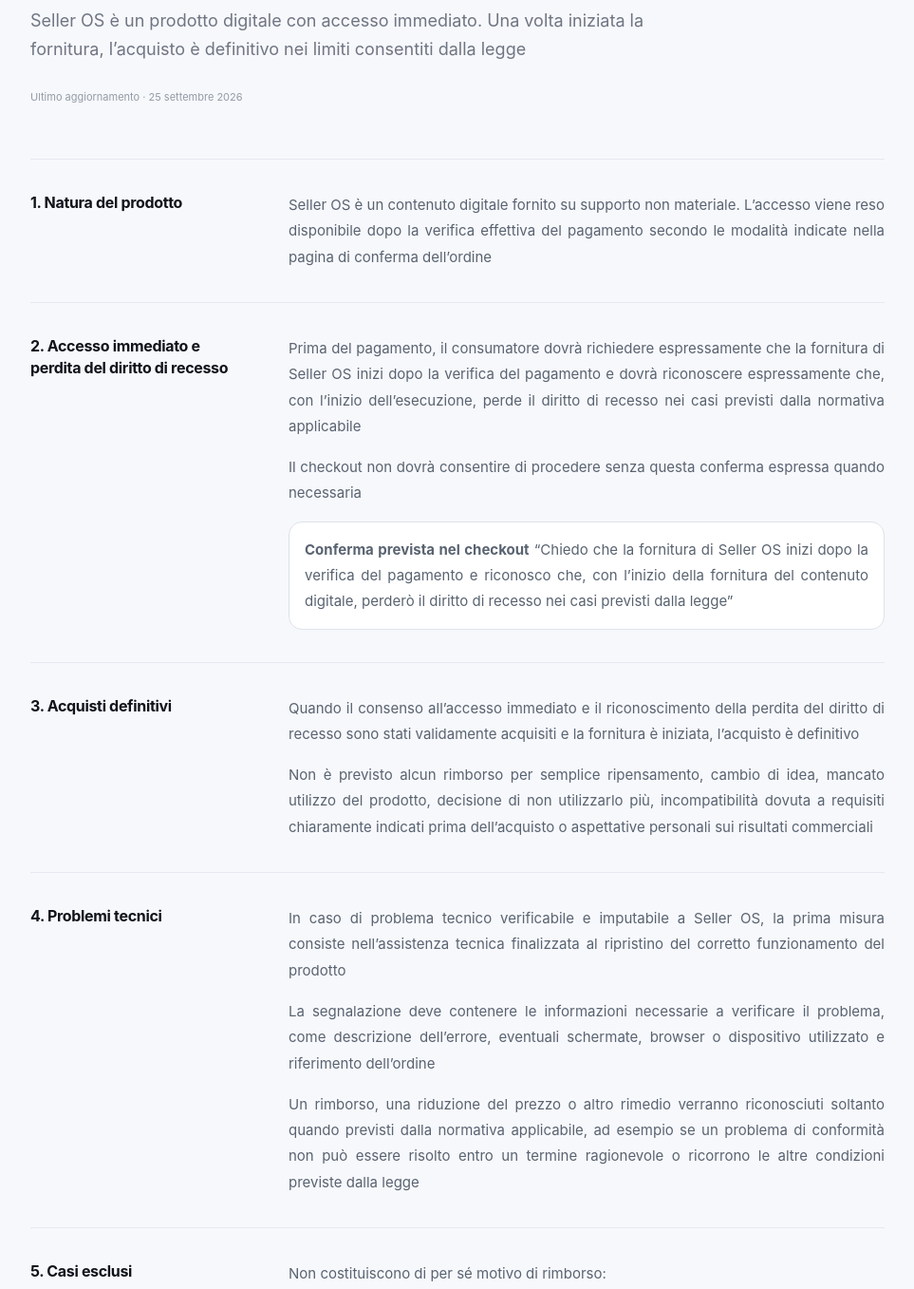
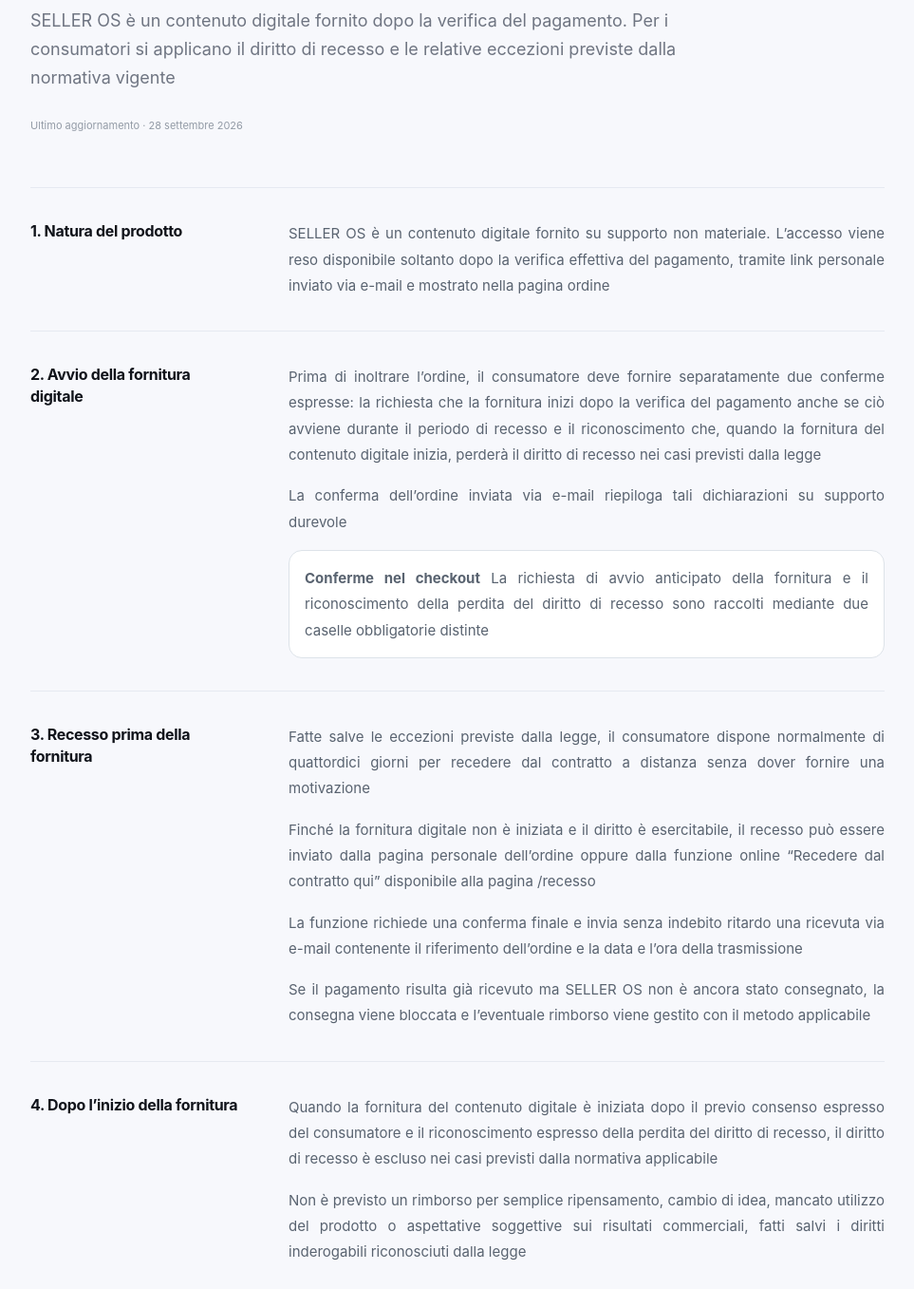
Before and after one commit to maffeuomosky-rgb/seller-os-site, a website: page rimborsi.html in a window 1280 px wide. Shown: the part 280-1637 px from the top of the page at 95% size, without its empty margins (158-1121 px from the left). Drawn offline with Linux system fonts and the light colour scheme.

Commit message:
b2c: sync rimborsi.html onto current production baseline

```diff
--- a/rimborsi.html
+++ b/rimborsi.html
@@ -6,7 +6,7 @@
 <meta name="theme-color" content="#F7F8FC">
 <meta name="robots" content="index,follow">
 <title>Politica rimborsi — Seller OS</title>
-<meta name="description" content="Seller OS è un prodotto digitale con consegna dopo la verifica effettiva del pagamento. Una volta iniziata la fornitura, l’acquisto è definitivo nei limiti consentiti dalla legge">
+<meta name="description" content="Politica di recesso e rimborsi per SELLER OS 1.1, contenuto digitale fornito dopo la verifica del pagamento">
 <style>
 :root{
   --bg:#F7F8FC;--surface:#fff;--text:#10131A;--muted:#6F7582;
@@ -55,34 +55,44 @@
 <main>
 <div class="kicker">SELLER OS</div>
 <h1>Politica rimborsi</h1>
-<p class="lead">Seller OS è un prodotto digitale con accesso immediato. Una volta iniziata la fornitura, l’acquisto è definitivo nei limiti consentiti dalla legge</p>
-<div class="meta">Ultimo aggiornamento · 25 settembre 2026</div>
+<p class="lead">SELLER OS è un contenuto digitale fornito dopo la verifica del pagamento. Per i consumatori si applicano il diritto di recesso e le relative eccezioni previste dalla normativa vigente</p>
+<div class="meta">Ultimo aggiornamento · 28 settembre 2026</div>
 <div class="legal-content"><section class="legal-section">
           <h2>1. Natura del prodotto</h2>
           <div class="legal-copy">
-            <p>Seller OS è un contenuto digitale fornito su supporto non materiale. L’accesso viene reso disponibile dopo la verifica effettiva del pagamento secondo le modalità indicate nella pagina di conferma dell’ordine</p>
+            <p>SELLER OS è un contenuto digitale fornito su supporto non materiale. L’accesso viene reso disponibile soltanto dopo la verifica effettiva del pagamento, tramite link personale inviato via e-mail e mostrato nella pagina ordine</p>
           </div>
         </section>
 
         <section class="legal-section">
-          <h2>2. Accesso immediato e perdita del diritto di recesso</h2>
+          <h2>2. Avvio della fornitura digitale</h2>
           <div class="legal-copy">
-            <p>Prima del pagamento, il consumatore dovrà richiedere espressamente che la fornitura di Seller OS inizi dopo la verifica del pagamento e dovrà riconoscere espressamente che, con l’inizio dell’esecuzione, perde il diritto di recesso nei casi previsti dalla normativa applicabile</p>
-            <p>Il checkout non dovrà consentire di procedere senza questa conferma espressa quando necessaria</p>
-            <p class="legal-note"><strong>Conferma prevista nel checkout</strong> “Chiedo che la fornitura di Seller OS inizi dopo la verifica del pagamento e riconosco che, con l’inizio della fornitura del contenuto digitale, perderò il diritto di recesso nei casi previsti dalla legge”</p>
+            <p>Prima di inoltrare l’ordine, il consumatore deve fornire separatamente due conferme espresse: la richiesta che la fornitura inizi dopo la verifica del pagamento anche se ciò avviene durante il periodo di recesso e il riconoscimento che, quando la fornitura del contenuto digitale inizia, perderà il diritto di recesso nei casi previsti dalla legge</p>
+            <p>La conferma dell’ordine inviata via e-mail riepiloga tali dichiarazioni su supporto durevole</p>
+            <p class="legal-note"><strong>Conferme nel checkout</strong> La richiesta di avvio anticipato della fornitura e il riconoscimento della perdita del diritto di recesso sono raccolti mediante due caselle obbligatorie distinte</p>
           </div>
         </section>
 
         <section class="legal-section">
-          <h2>3. Acquisti definitivi</h2>
+          <h2>3. Recesso prima della fornitura</h2>
           <div class="legal-copy">
-            <p>Quando il consenso all’accesso immediato e il riconoscimento della perdita del diritto di recesso sono stati validamente acquisiti e la fornitura è iniziata, l’acquisto è definitivo</p>
-            <p>Non è previsto alcun rimborso per semplice ripensamento, cambio di idea, mancato utilizzo del prodotto, decisione di non utilizzarlo più, incompatibilità dovuta a requisiti chiaramente indicati prima dell’acquisto o aspettative personali sui risultati commerciali</p>
+            <p>Fatte salve le eccezioni previste dalla legge, il consumatore dispone normalmente di quattordici giorni per recedere dal contratto a distanza senza dover fornire una motivazione</p>
+            <p>Finché la fornitura digitale non è iniziata e il diritto è esercitabile, il recesso può essere inviato dalla pagina personale dell’ordine oppure dalla funzione online “Recedere dal contratto qui” disponibile alla pagina /recesso</p>
+            <p>La funzione richiede una conferma finale e invia senza indebito ritardo una ricevuta via e-mail contenente il riferimento dell’ordine e la data e l’ora della trasmissione</p>
+            <p>Se il pagamento risulta già ricevuto ma SELLER OS non è ancora stato consegnato, la consegna viene bloccata e l’eventuale rimborso viene gestito con il metodo applicabile</p>
           </div>
         </section>
 
         <section class="legal-section">
-          <h2>4. Problemi tecnici</h2>
+          <h2>4. Dopo l’inizio della fornitura</h2>
+          <div class="legal-copy">
+            <p>Quando la fornitura del contenuto digitale è iniziata dopo il previo consenso espresso del consumatore e il riconoscimento espresso della perdita del diritto di recesso, il diritto di recesso è escluso nei casi previsti dalla normativa applicabile</p>
+            <p>Non è previsto un rimborso per semplice ripensamento, cambio di idea, mancato utilizzo del prodotto o aspettative soggettive sui risultati commerciali, fatti salvi i diritti inderogabili riconosciuti dalla legge</p>
+          </div>
+        </section>
+
+        <section class="legal-section">
+          <h2>5. Problemi tecnici</h2>
           <div class="legal-copy">
             <p>In caso di problema tecnico verificabile e imputabile a Seller OS, la prima misura consiste nell’assistenza tecnica finalizzata al ripristino del corretto funzionamento del prodotto</p>
             <p>La segnalazione deve contenere le informazioni necessarie a verificare il problema, come descrizione dell’errore, eventuali schermate, browser o dispositivo utilizzato e riferimento dell’ordine</p>
@@ -91,7 +101,7 @@
         </section>
 
         <section class="legal-section">
-          <h2>5. Casi esclusi</h2>
+          <h2>6. Casi esclusi</h2>
           <div class="legal-copy">
             <p>Non costituiscono di per sé motivo di rimborso:</p>
             <ul>
@@ -105,14 +115,14 @@
         </section>
 
         <section class="legal-section">
-          <h2>6. Diritti inderogabili</h2>
+          <h2>7. Diritti inderogabili</h2>
           <div class="legal-copy">
             <p>Nessuna disposizione di questa politica esclude o limita i diritti inderogabili riconosciuti al consumatore dalla normativa applicabile in materia di contenuti e servizi digitali</p>
           </div>
         </section>
 
         <section class="legal-section">
-          <h2>7. Come richiedere assistenza</h2>
+          <h2>8. Come richiedere assistenza</h2>
           <div class="legal-copy">
             <p>Le richieste relative a problemi tecnici o ai rimedi previsti dalla legge devono essere inviate a seller.os001@gmail.com</p>
           </div>
```
